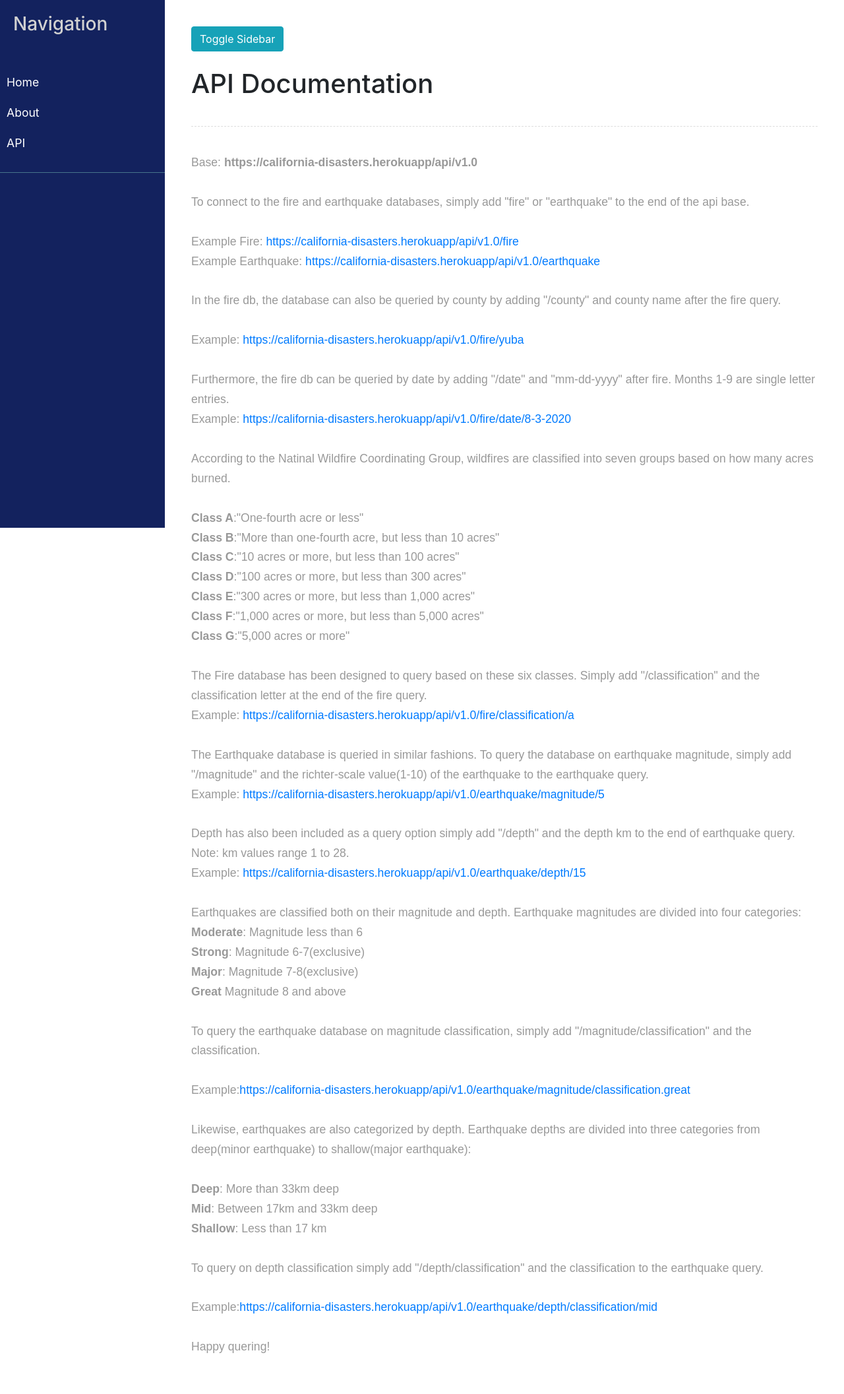
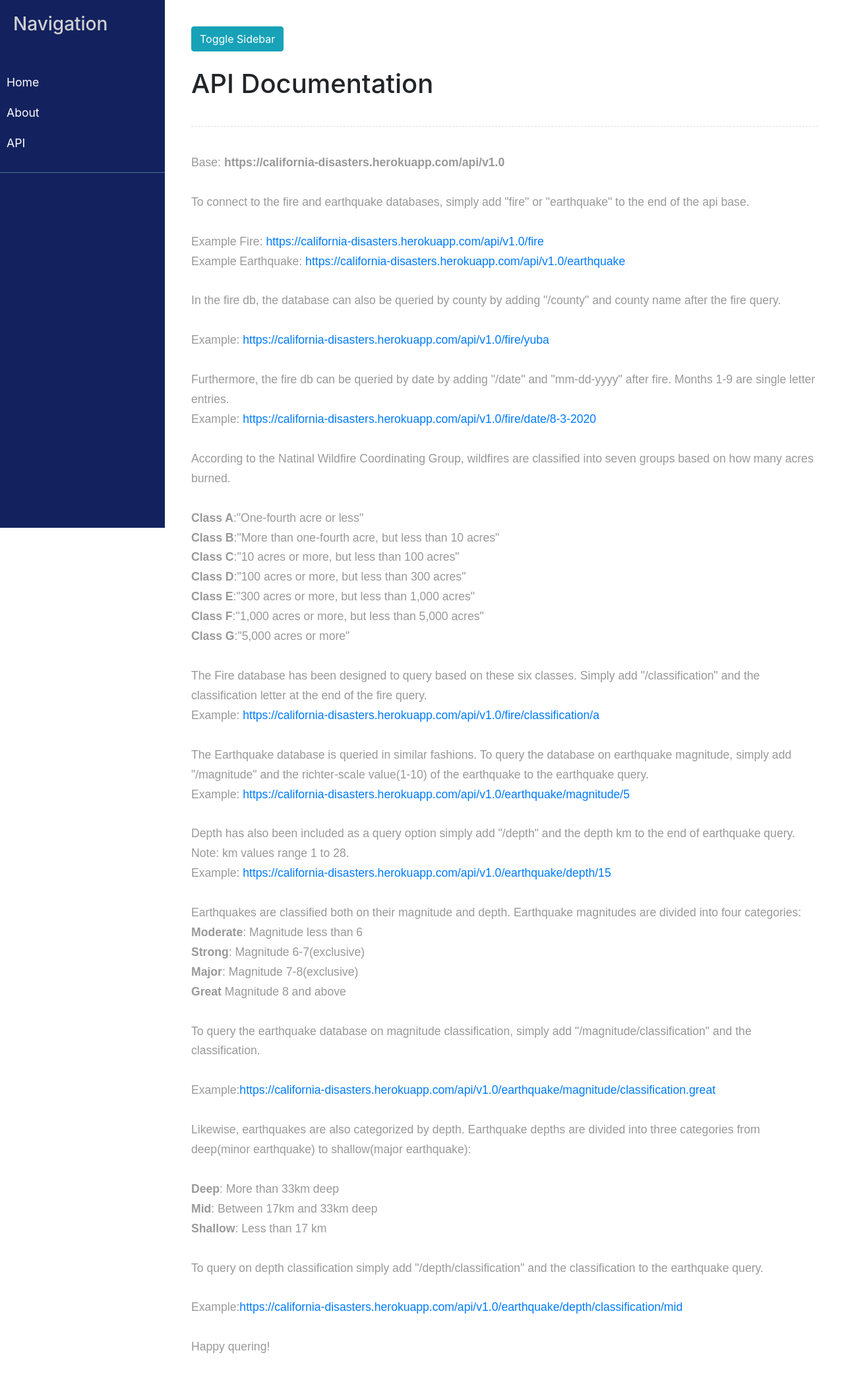
Before and after one commit to kehull/Project-2, a Flask app: page /api-documentation in a window 1280 px wide. Shown: the whole page at 66% size. Run offline with Flask 2, Linux system fonts and the light colour scheme; parts of the project's set-up code (start-up, migrations or seed data) failed here and were passed over; some libraries are stand-ins or nearby versions.

Commit message:
Update api.html

```diff
--- a/templates/api.html
+++ b/templates/api.html
@@ -53,14 +53,14 @@
             <div class="line"></div>
 
             <p>
-                Base: <strong>https://california-disasters.herokuapp/api/v1.0</strong><br><br>
+                Base: <strong>https://california-disasters.herokuapp.com/api/v1.0</strong><br><br>
                 To connect to the fire and earthquake databases, simply add "fire" or "earthquake" to the end of the api base.<br><br>
-                Example Fire: <a href="https://california-disasters.herokuapp/api/v1.0/fire">https://california-disasters.herokuapp/api/v1.0/fire</a><br>
-                Example Earthquake: <a href="https://california-disasters.herokuapp/api/v1.0/earthquake">https://california-disasters.herokuapp/api/v1.0/earthquake</a><br><br>
+                Example Fire: <a href="https://california-disasters.herokuapp.com/api/v1.0/fire">https://california-disasters.herokuapp.com/api/v1.0/fire</a><br>
+                Example Earthquake: <a href="https://california-disasters.herokuapp.com/api/v1.0/earthquake">https://california-disasters.herokuapp.com/api/v1.0/earthquake</a><br><br>
                 In the fire db, the database can also be queried by county by adding "/county" and county name after the fire query.<br><br>
-                Example: <a href="https://california-disasters.herokuapp/api/v1.0/fire/county/yuba">https://california-disasters.herokuapp/api/v1.0/fire/yuba</a><br><br>
+                Example: <a href="https://california-disasters.herokuapp.com/api/v1.0/fire/county/yuba">https://california-disasters.herokuapp.com/api/v1.0/fire/yuba</a><br><br>
                 Furthermore, the fire db can be queried by date by adding "/date" and "mm-dd-yyyy" after fire. Months 1-9 are single letter entries. <br>
-                Example: <a href="https://california-disasters.herokuapp/api/v1.0/fire/date/8-3-2020">https://california-disasters.herokuapp/api/v1.0/fire/date/8-3-2020</a><br><br>
+                Example: <a href="https://california-disasters.herokuapp.com/api/v1.0/fire/date/8-3-2020">https://california-disasters.herokuapp.com/api/v1.0/fire/date/8-3-2020</a><br><br>
                 According to the Natinal Wildfire Coordinating Group, wildfires are classified into seven groups based on how many acres burned.<br><br>
                 <strong>Class A</strong>:"One-fourth acre or less" <br>
                 <strong>Class B</strong>:"More than one-fourth acre, but less than 10 acres"<br>
@@ -70,24 +70,24 @@
                 <strong>Class F</strong>:"1,000 acres or more, but less than 5,000 acres" <br>
                 <strong>Class G</strong>:"5,000 acres or more" <br> <br>
                 The Fire database has been designed to query based on these six classes. Simply add "/classification" and the classification letter at the end of the fire query.<br>
-                Example: <a href="https://california-disasters.herokuapp/api/v1.0/fire/classification/g">https://california-disasters.herokuapp/api/v1.0/fire/classification/a</a><br><br>
+                Example: <a href="https://california-disasters.herokuapp.com/api/v1.0/fire/classification/g">https://california-disasters.herokuapp.com/api/v1.0/fire/classification/a</a><br><br>
                 The Earthquake database is queried in similar fashions. To query the database on earthquake magnitude, simply add "/magnitude" and the richter-scale value(1-10) of the earthquake to the earthquake query.<br>
-                Example: <a href="https://california-disasters.herokuapp/api/v1.0/earthquake/magnitude/5">https://california-disasters.herokuapp/api/v1.0/earthquake/magnitude/5</a><br><br>
+                Example: <a href="https://california-disasters.herokuapp.com/api/v1.0/earthquake/magnitude/5">https://california-disasters.herokuapp.com/api/v1.0/earthquake/magnitude/5</a><br><br>
                 Depth has also been included as a query option simply add "/depth" and the depth km to the end of earthquake query. Note: km values range 1 to 28.<br>
-                Example: <a href="https://california-disasters.herokuapp/api/v1.0/earthquake/depth/15">https://california-disasters.herokuapp/api/v1.0/earthquake/depth/15</a><br><br>
+                Example: <a href="https://california-disasters.herokuapp.com/api/v1.0/earthquake/depth/15">https://california-disasters.herokuapp.com/api/v1.0/earthquake/depth/15</a><br><br>
                 Earthquakes are classified both on their magnitude and depth. Earthquake magnitudes are divided into four categories:<br>
                 <strong>Moderate</strong>: Magnitude less than 6<br>
                 <strong>Strong</strong>: Magnitude 6-7(exclusive)<br>
                 <strong>Major</strong>: Magnitude 7-8(exclusive)<br>
                 <strong>Great</strong> Magnitude 8 and above<br><br>
                 To query the earthquake database on magnitude classification, simply add "/magnitude/classification" and the classification.<br><br>
-                Example:<a href="https://california-disasters.herokuapp/api/v1.0/earthquake/magnitude/classification/great">https://california-disasters.herokuapp/api/v1.0/earthquake/magnitude/classification.great</a><br><br>
+                Example:<a href="https://california-disasters.herokuapp.com/api/v1.0/earthquake/magnitude/classification/great">https://california-disasters.herokuapp.com/api/v1.0/earthquake/magnitude/classification.great</a><br><br>
                 Likewise, earthquakes are also categorized by depth. Earthquake depths are divided into three categories from deep(minor earthquake) to shallow(major earthquake):<br><br>
                 <strong>Deep</strong>: More than 33km deep<br>
                 <strong>Mid</strong>: Between 17km and 33km deep<br>
                 <strong>Shallow</strong>: Less than 17 km<br><br>
                 To query on depth classification simply add "/depth/classification" and the classification to the earthquake query.<br><br>
-                Example:<a href="https://california-disasters.herokuapp/api/v1.0/earthquake/depth/classification/mid">https://california-disasters.herokuapp/api/v1.0/earthquake/depth/classification/mid</a><br><br>
+                Example:<a href="https://california-disasters.herokuapp.com/api/v1.0/earthquake/depth/classification/mid">https://california-disasters.herokuapp.com/api/v1.0/earthquake/depth/classification/mid</a><br><br>
                 Happy quering!
 
 
```
